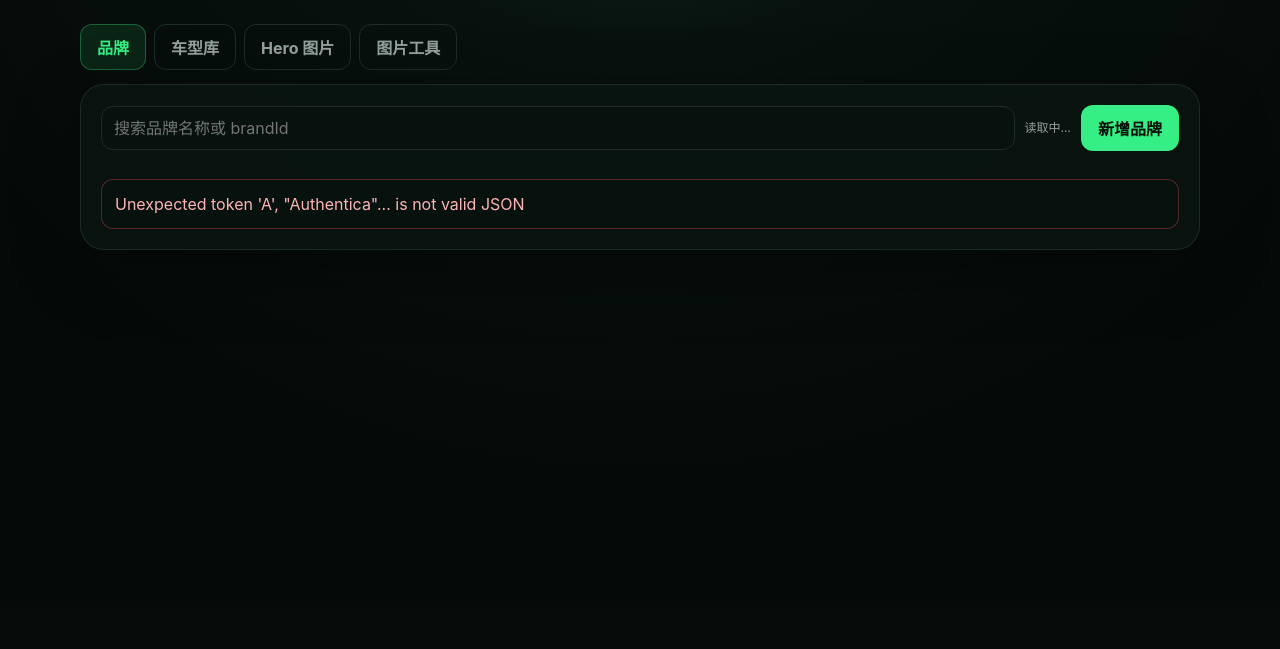
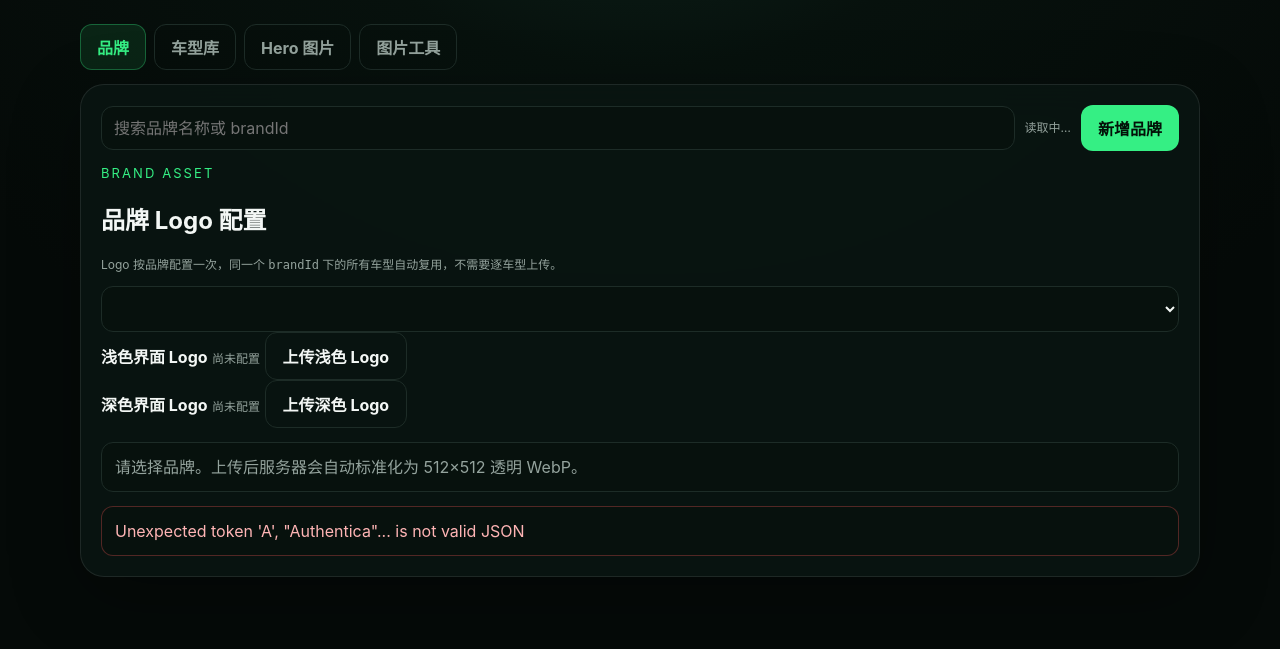
Before and after one commit to Assembles-J/EV-Charge-Book, a Flask app: template hero-admin/templates/index.html in a window 1280 px wide. Shown: the part 193-842 px from the top of the page. Before the commit the page ends 443 px from the top, so only its background shows below. Run offline with Flask 3, Linux system fonts and the light colour scheme; the template is opened without the code that fills it, so the values that code supplies are empty; parts of the project's set-up code (start-up, migrations or seed data) failed here and were passed over.

Commit message:
feat(admin): expose bulk catalog and brand logo controls

```diff
--- a/hero-admin/templates/index.html
+++ b/hero-admin/templates/index.html
@@ -5,6 +5,7 @@
   <meta name="viewport" content="width=device-width,initial-scale=1" />
   <title>EV Charge Book · Admin</title>
   <link rel="stylesheet" href="static/admin.css" />
+  <link rel="stylesheet" href="static/catalog-tools.css" />
 </head>
 <body>
 <main>
@@ -27,6 +28,33 @@
       <span class="meta" id="brandMeta">读取中…</span>
       <button id="addBrand">新增品牌</button>
     </div>
+
+    <section class="asset-center">
+      <div class="asset-center-head">
+        <div>
+          <div class="eyebrow">BRAND ASSET</div>
+          <h2>品牌 Logo 配置</h2>
+          <p class="meta">Logo 按品牌配置一次，同一个 <code>brandId</code> 下的所有车型自动复用，不需要逐车型上传。</p>
+        </div>
+        <select id="brandLogoBrandSelect" aria-label="选择要配置 Logo 的品牌"></select>
+      </div>
+      <div class="logo-variant-grid">
+        <article class="logo-variant-card logo-light-surface">
+          <div class="logo-preview-box"><img id="brandLogoLightPreview" class="hidden" alt="浅色背景 Logo 预览" /></div>
+          <strong>浅色界面 Logo</strong>
+          <span class="meta" id="brandLogoLightMeta">尚未配置</span>
+          <button id="brandLogoLightButton" class="secondary">上传浅色 Logo</button>
+        </article>
+        <article class="logo-variant-card logo-dark-surface">
+          <div class="logo-preview-box"><img id="brandLogoDarkPreview" class="hidden" alt="深色背景 Logo 预览" /></div>
+          <strong>深色界面 Logo</strong>
+          <span class="meta" id="brandLogoDarkMeta">尚未配置</span>
+          <button id="brandLogoDarkButton" class="secondary">上传深色 Logo</button>
+        </article>
+      </div>
+      <div class="status" id="brandLogoReuseNote">请选择品牌。上传后服务器会自动标准化为 512×512 透明 WebP。</div>
+    </section>
+
     <div class="vehicle-list" id="brandList"></div>
     <div class="status" id="brandStatus">正在读取品牌目录…</div>
   </section>
@@ -36,6 +64,19 @@
       <input id="catalogSearch" placeholder="搜索品牌、车系、车型、catalogId" />
       <span class="meta" id="catalogMeta">读取中…</span>
       <button id="addVehicle">新增车型</button>
+    </div>
+    <div class="catalog-transfer-bar">
+      <div>
+        <strong>批量车型配置</strong>
+        <div class="meta">JSON 完整迁移；CSV 适合 Excel 批量维护。只导入/导出配置元数据，Logo 与 Hero 图片文件单独上传。</div>
+      </div>
+      <div class="action-group transfer-actions">
+        <button id="downloadCatalogTemplate" class="secondary">CSV 模板</button>
+        <button id="exportCatalogCsv" class="secondary">导出 CSV</button>
+        <button id="exportCatalogJson" class="secondary">导出 JSON</button>
+        <button id="importCatalog">导入配置</button>
+        <input id="catalogImportFile" class="hidden" type="file" accept="application/json,text/csv,.json,.csv" />
+      </div>
     </div>
     <div class="vehicle-list" id="vehicleList"></div>
     <div class="status" id="catalogStatus">正在读取服务器车型目录…</div>
@@ -48,7 +89,7 @@
         <input id="artworkKey" list="heroKeys" placeholder="例如 leapmotor-c16-2026" autocomplete="off" />
         <datalist id="heroKeys"></datalist>
         <div class="current" id="heroCurrent"></div>
-        <p class="meta">可输入一个新 key。第一次发布自动生成 v1；已有 key 自动 v+1。车型库里的 <b>Hero key</b> 与这里保持一致即可。</p>
+        <p class="meta">这里负责创建/发布 Hero Key。车型编辑页会自动把已有 Key 做成下拉选项，不再要求手输。</p>
       </div>
       <div>
         <label>新 Hero 原图</label>
@@ -113,7 +154,7 @@
       <div><label>品牌名称</label><input name="name" required placeholder="例如 零跑" /></div>
       <div><label>英文名称</label><input name="englishName" placeholder="例如 Leapmotor" /></div>
     </div>
-    <div class="status" id="brandFormStatus">品牌保存后即可被车型引用。Logo 在品牌列表中分别发布浅色背景版和深色背景版。</div>
+    <div class="status" id="brandFormStatus">品牌保存后即可被车型引用。Logo 统一在品牌页顶部「品牌 Logo 配置」维护，旗下车型自动复用。</div>
     <div class="dialog-actions"><button type="button" class="secondary" id="cancelBrandDialog">取消</button><button type="submit">保存品牌</button></div>
   </form>
 </dialog>
@@ -132,7 +173,13 @@
       <div><label>电池容量 kWh</label><input name="batteryCapacityKwh" type="number" min="0" step="0.1" /></div>
       <div><label>标称续航 km</label><input name="rangeKm" type="number" min="0" step="1" /></div>
       <div><label>续航标准</label><input name="rangeStandard" placeholder="例如 CLTC / WLTP / EPA" /></div>
-      <div class="wide"><label>Hero key（可暂时留空）</label><input name="heroArtworkKey" placeholder="例如 byd-seal-2026" /></div>
+      <div class="wide hero-key-field">
+        <label for="vehicleHeroKeySelect">Hero key（从已创建 Key 中选择）</label>
+        <div class="hero-key-picker">
+          <select name="heroArtworkKey" id="vehicleHeroKeySelect"><option value="">未配置 Hero</option></select>
+          <button type="button" id="manageHeroFromVehicle" class="secondary">管理 Hero Key</button>
+        </div>
+      </div>
     </div>
     <div class="status" id="formStatus">保存只更新服务器标准车型目录；App 用户不能修改这些标准参数。</div>
     <div class="dialog-actions"><button type="button" class="secondary" id="cancelDialog">取消</button><button type="submit">保存车型</button></div>
@@ -147,5 +194,6 @@
 </dialog>
 
 <script src="static/admin.js"></script>
+<script src="static/catalog-tools.js"></script>
 </body>
 </html>
```
